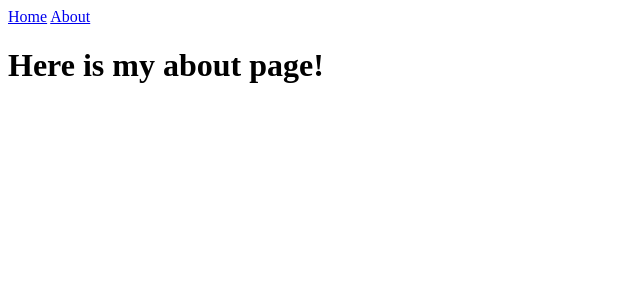
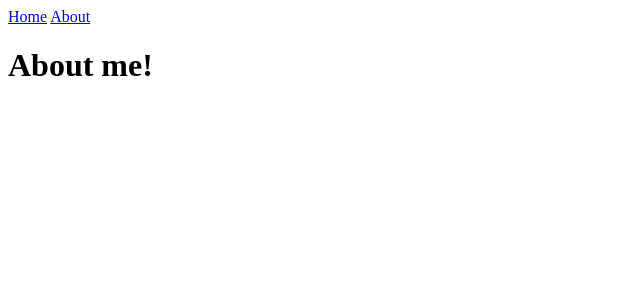
Before and after one commit to sideOfLentils/sideoflentils.github.io, a SvelteKit app in the folder my-app/: page /about in a window 1280 px wide. Shown: the top 300 px of the page, without its empty margins (0-640 px from the left). Built offline with nearby package versions, Linux system fonts and the light colour scheme.

Commit message:
added in a layout for the home and about page

```diff
--- /dev/null
+++ b/my-app/src/routes/+layout.svelte
@@ -0,0 +1,6 @@
+<nav>
+    <a href="/">Home</a>
+    <a href="/about">About</a>
+</nav>
+
+<slot />
--- a/my-app/src/routes/+page.svelte
+++ b/my-app/src/routes/+page.svelte
@@ -1,8 +1,3 @@
-<nav>
-    <a href="/">Home</a>
-    <a href="/about">About</a>
-</nav>
-
 <script>
     let name = "David";
 </script>
--- a/my-app/src/routes/about/+page.svelte
+++ b/my-app/src/routes/about/+page.svelte
@@ -1,6 +1 @@
-<nav>
-    <a href="/">Home</a>
-    <a href="/about">About</a>
-</nav>
-
-<h1>Here is my about page!</h1>
+<h1>About me!</h1>
```
